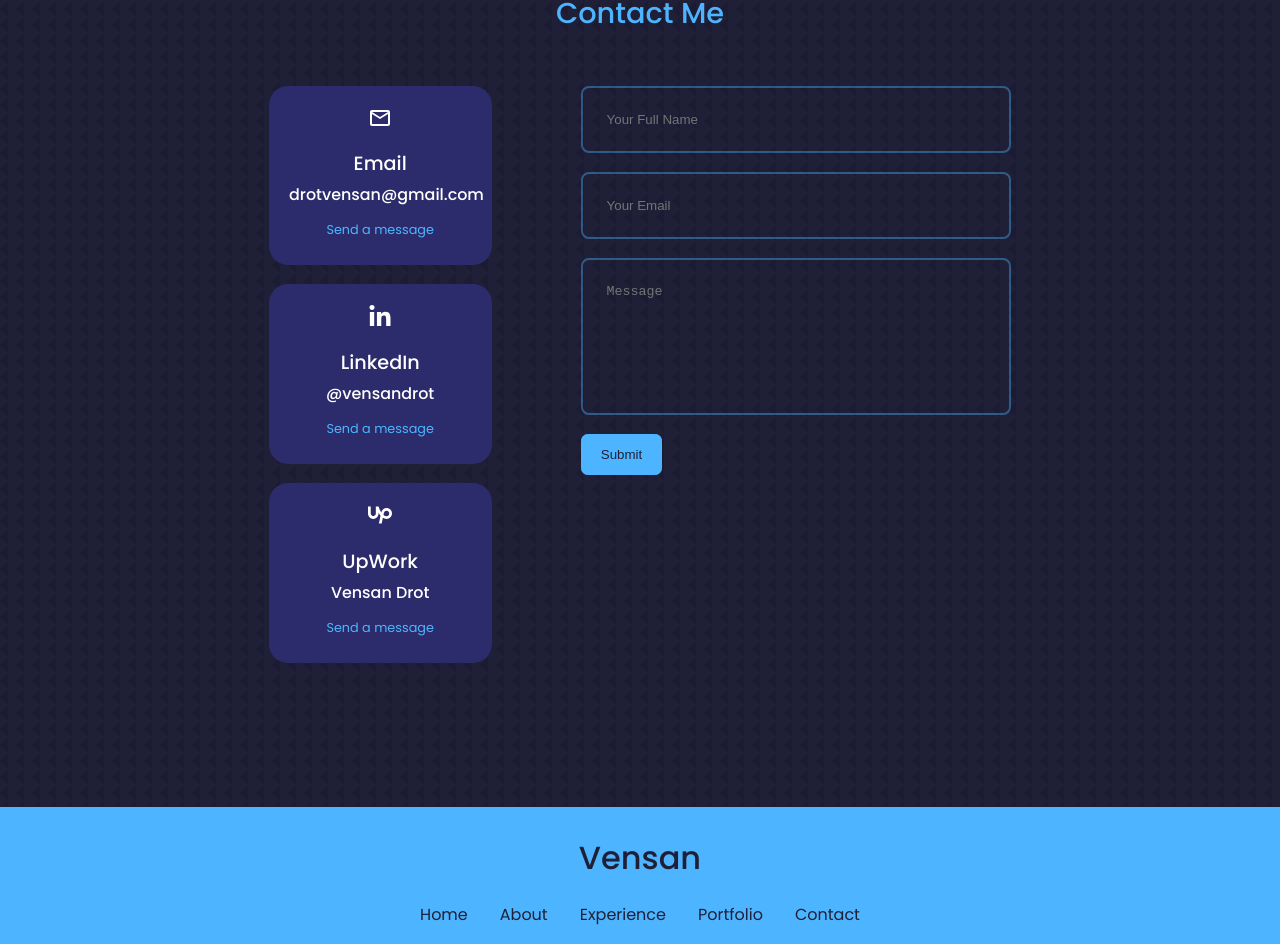
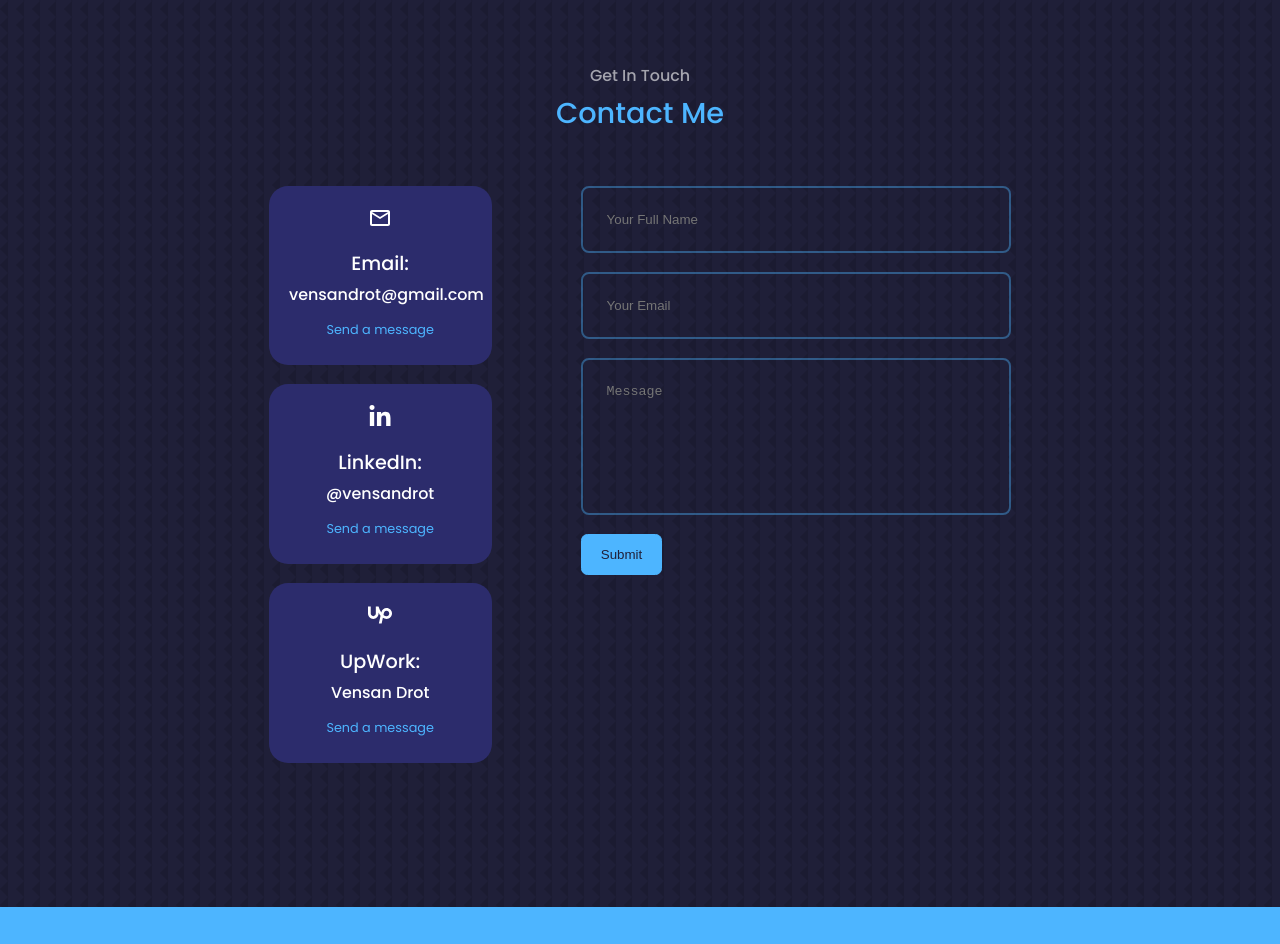
Before and after one commit to VensanDrot/React_CV_WEB, a React (Create React App) app: page / in a window 1280 px wide. Shown: the part 5631-6575 px from the top of the page. Built offline with nearby package versions, Linux system fonts and the light colour scheme.

Commit message:
links updated

```diff
--- a/src/components/contact/Contact.jsx
+++ b/src/components/contact/Contact.jsx
@@ -30,23 +30,23 @@
         <div className="contact_options">
           <article className="contact_option">
             <MdOutlineEmail className="contact-icon" />
-            <h4>Email</h4>
-            <h5>drotvensan@gmail.com</h5>
-            <a href="mailto:drotvensan@gmail.com" target="_blank">
+            <h4>Email:</h4>
+            <h5>vensandrot@gmail.com</h5>
+            <a href="mailto:vensandrot@gmail.com" target="_blank">
               Send a message
             </a>
           </article>
           <article className="contact_option">
             <FaLinkedinIn className="contact-icon" />
-            <h4>LinkedIn</h4>
+            <h4>LinkedIn:</h4>
             <h5>@vensandrot</h5>
-            <a href="https://www.linkedin.com/in/vensan-drot-206374236/" target="_blank">
+            <a href="https://www.linkedin.com/in/vensandrot/" target="_blank">
               Send a message
             </a>
           </article>
           <article className="contact_option">
             <SiUpwork className="contact-icon" />
-            <h4>UpWork</h4>
+            <h4>UpWork:</h4>
             <h5>Vensan Drot</h5>
             <a href="https://www.upwork.com/freelancers/~013d38b18a0d01544c" target="_blank">
               Send a message
--- a/src/components/footer/Footer.jsx
+++ b/src/components/footer/Footer.jsx
@@ -39,7 +39,7 @@
         <a href="https://github.com/VensanDrot" target="_blank">
           <FiGithub />
         </a>
-        <a href="https://www.linkedin.com/in/vensan-drot-206374236/" target="_blank">
+        <a href="https://www.linkedin.com/in/vensandrot/" target="_blank">
           <FaLinkedinIn />
         </a>
       </div>
--- a/src/components/header/HeaderSocials.jsx
+++ b/src/components/header/HeaderSocials.jsx
@@ -13,7 +13,7 @@
       <a href="https://github.com/VensanDrot" target="_blank">
         <FaGithubSquare />
       </a>
-      <a href="https://www.linkedin.com/in/vensan-drot-206374236/" target="_blank">
+      <a href="https://www.linkedin.com/in/vensandrot/" target="_blank">
         <FaLinkedinIn />
       </a>
     </div>
--- a/src/components/port/Port.css
+++ b/src/components/port/Port.css
@@ -40,8 +40,8 @@
 
 .image_source {
     border-radius: 50%;
-    height: 250px;
-    width: 250px;
+    height: 275px;
+    width: 275px;
 }
 
 @media only screen and (max-width: 1224px) {
```
